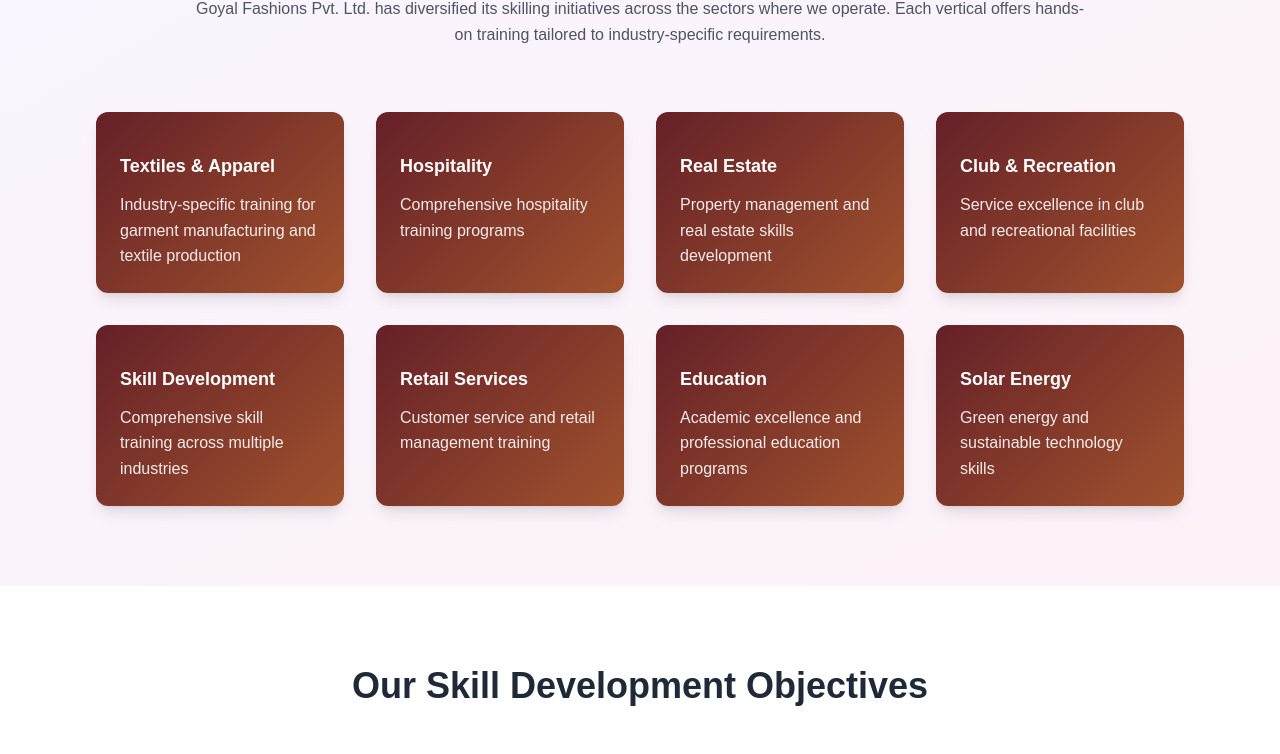
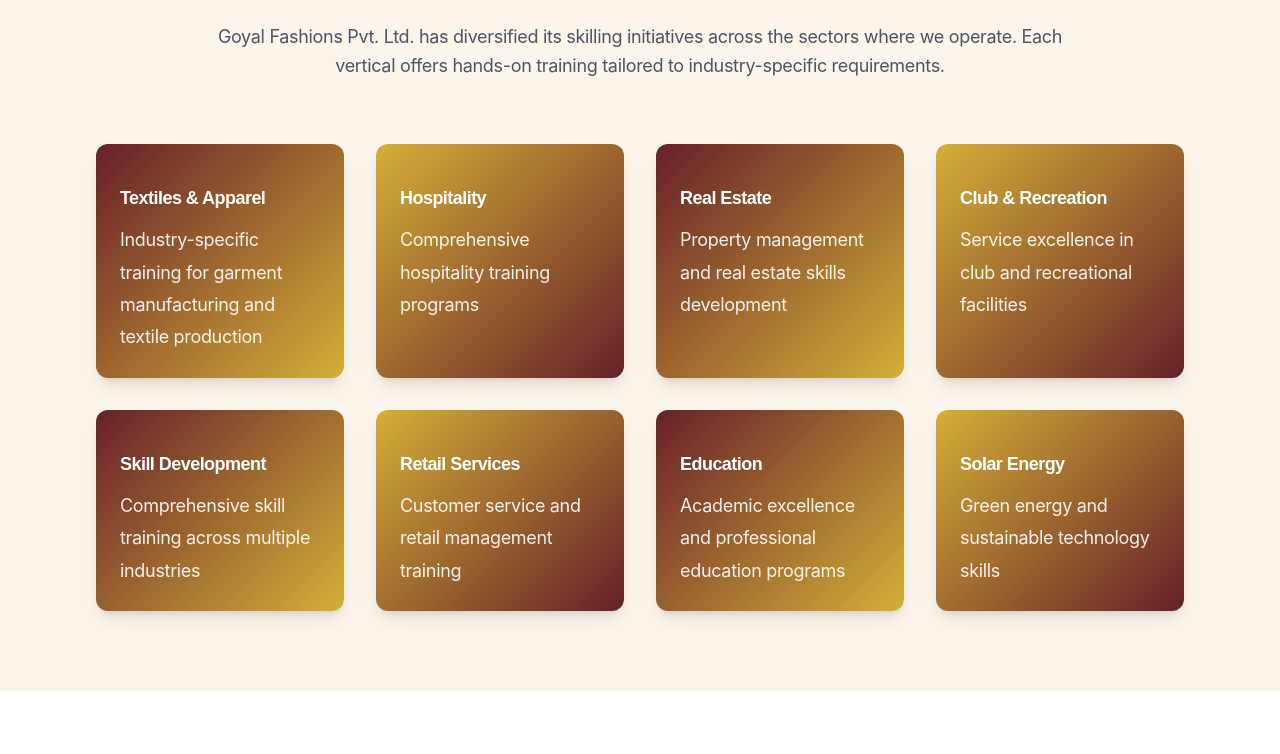
Before and after one commit to Gacky1/GoyalFashionsReact, a React (Create React App) app: page /education in a window 1280 px wide. Shown: the part 1156-1910 px from the top of the page. Built offline with nearby package versions, Linux system fonts and the light colour scheme.

Commit message:
Fixed all the changes

```diff
--- a/src/components/Navbar.jsx
+++ b/src/components/Navbar.jsx
@@ -51,7 +51,7 @@
               <li key={link.to} className="animate-fadeInUp" style={{animationDelay: `${index * 0.1}s`}}>
                 <Link
                   to={link.to}
-                  className={`px-6 py-3 rounded-full font-semibold text-sm transition-all duration-300 hover:scale-105 hover:-translate-y-1 whitespace-nowrap relative overflow-hidden group ${
+                  className={`px-6 py-3 rounded-full font-semibold text-lg transition-all duration-300 hover:scale-105 hover:-translate-y-1 whitespace-nowrap relative overflow-hidden group ${
                     location.pathname === link.to
                       ? 'text-white bg-gradient-maroon-golden shadow-lg shadow-golden/30'
                       : 'text-maroon hover:text-golden'
@@ -87,7 +87,7 @@
                 <Link
                   to={link.to}
                   onClick={() => setIsMobileMenuOpen(false)}
-                  className={`block px-6 py-4 rounded-xl font-semibold text-center transition-all duration-300 hover:scale-105 relative overflow-hidden group ${
+                  className={`block px-6 py-4 rounded-xl font-bold text-center transition-all duration-300 hover:scale-105 relative overflow-hidden group ${
                     location.pathname === link.to
                       ? 'text-white bg-gradient-maroon-golden shadow-lg'
                       : 'text-maroon hover:text-white border-2 border-golden hover:border-transparent'
--- a/src/index.css
+++ b/src/index.css
@@ -1,7 +1,7 @@
 @import 'tailwindcss/base';
 @import 'tailwindcss/components';
 @import 'tailwindcss/utilities';
-@import url('https://fonts.googleapis.com/css2?family=Poppins:wght@300;400;500;600;700;800&display=swap');
+@import url('https://fonts.googleapis.com/css2?family=Outfit:wght@300;400;500;600;700;800&family=Space+Grotesk:wght@400;500;600;700&display=swap');
 @import url('https://cdnjs.cloudflare.com/ajax/libs/font-awesome/6.0.0/css/all.min.css');
 
 * {
@@ -15,10 +15,23 @@
 }
 
 body {
-  font-family: 'Poppins', sans-serif;
-  line-height: 1.6;
+  font-family: 'Outfit', -apple-system, BlinkMacSystemFont, 'Segoe UI', sans-serif;
+  line-height: 1.7;
   color: #1f2937;
   overflow-x: hidden;
+  font-weight: 400;
+  letter-spacing: -0.02em;
+}
+
+/* Hero section text should be white */
+.hero-text {
+  color: white !important;
+}
+
+.hero-text h1,
+.hero-text h2,
+.hero-text p {
+  color: white !important;
 }
 
 /* Prevent horizontal overflow */
@@ -323,3 +336,78 @@
 .bg-gradient-golden-maroon {
   background: linear-gradient(135deg, #D4AF37 0%, #652028 100%);
 }
+
+/* Typography Improvements */
+h1, h2, h3, h4, h5, h6 {
+  font-family: 'Space Grotesk', sans-serif;
+  font-weight: 600;
+  line-height: 1.2;
+  letter-spacing: -0.03em;
+  color: #1f2937;
+}
+
+h1 {
+  font-size: 3.5rem;
+  font-weight: 700;
+}
+
+h2 {
+  font-size: 2.5rem;
+  font-weight: 600;
+}
+
+h3 {
+  font-size: 1.875rem;
+  font-weight: 600;
+}
+
+p {
+  font-size: 1.125rem;
+  line-height: 1.8;
+  color: #1f2937;
+  font-weight: 400;
+}
+
+.lead-text {
+  font-size: 1.25rem;
+  line-height: 1.8;
+  color: #1f2937;
+  font-weight: 400;
+}
+
+.small-text {
+  font-size: 0.875rem;
+  line-height: 1.6;
+  color: #1f2937;
+}
+
+.font-display {
+  font-family: 'Space Grotesk', sans-serif;
+}
+
+.font-body {
+  font-family: 'Outfit', sans-serif;
+}
+
+/* Responsive Typography */
+@media (max-width: 768px) {
+  h1 {
+    font-size: 2.5rem;
+  }
+
+  h2 {
+    font-size: 2rem;
+  }
+
+  h3 {
+    font-size: 1.5rem;
+  }
+
+  p {
+    font-size: 1rem;
+  }
+
+  .lead-text {
+    font-size: 1.125rem;
+  }
+}
--- a/src/pages/About.jsx
+++ b/src/pages/About.jsx
@@ -70,7 +70,7 @@
       {/* Page Hero */}
       <section className="h-96 colorful-bg flex items-center justify-center text-center text-white relative about-hero-bg bg-cover bg-center">
         <div className="absolute inset-0 bg-black/30 z-10"></div>
-        <div className="z-20 max-w-4xl px-8">
+        <div className="z-20 max-w-4xl px-8 hero-text">
           <h1 className="font-serif text-5xl font-bold text-stroke text-shadow mb-4 animate-fadeInUp">
             India's Premier Flagship Enterprise
           </h1>
--- a/src/pages/Education.jsx
+++ b/src/pages/Education.jsx
@@ -89,7 +89,7 @@
       {/* Page Hero */}
       <section className="h-96 colorful-bg flex items-center justify-center text-center text-white relative education-hero-bg bg-cover bg-center">
         <div className="absolute inset-0 bg-black/30 z-10"></div>
-        <div className="z-20 max-w-4xl px-8">
+        <div className="z-20 max-w-4xl px-8 hero-text">
           <h1 className="font-serif text-4xl md:text-5xl font-bold text-stroke text-shadow mb-4 animate-fadeInUp">
             Empowering People, Enabling Progress
           </h1>
@@ -122,7 +122,7 @@
       </section>
 
       {/* Skill Development Overview */}
-      <section className="py-20 bg-gradient-to-br from-purple-50 to-pink-50">
+      <section className="py-20 bg-off-white">
         <div className="max-w-6xl mx-auto px-8">
           <div className="text-center mb-16 animate-fadeInUp">
             <h2 className="text-4xl font-bold mb-6 gradient-text">Skill Development: Building Skills for Today & Tomorrow</h2>
@@ -132,61 +132,61 @@
           </div>
 
           <div className="grid md:grid-cols-2 lg:grid-cols-4 gap-8 stagger-animation">
-            <div className="bg-gradient-to-br from-blue-400 to-blue-600 text-white p-6 rounded-xl shadow-lg vibrant-card animate-fadeInUp" style={{'--stagger': 1}}>
-              <div className="text-3xl mb-4 icon-bounce">
+            <div className="bg-gradient-maroon-golden text-white p-6 rounded-xl shadow-lg animate-fadeInUp" style={{'--stagger': 1}}>
+              <div className="text-3xl mb-4 icon-bounce text-white">
                 <i className="fas fa-tshirt"></i>
               </div>
-              <h3 className="font-bold text-lg mb-3">Textiles & Apparel</h3>
-              <p className="opacity-90">Industry-specific training for garment manufacturing and textile production</p>
+              <h3 className="font-bold text-lg mb-3 text-white">Textiles & Apparel</h3>
+              <p className="opacity-90 text-white">Industry-specific training for garment manufacturing and textile production</p>
             </div>
-            <div className="bg-gradient-to-br from-green-400 to-green-600 text-white p-6 rounded-xl shadow-lg vibrant-card animate-fadeInUp" style={{'--stagger': 2}}>
-              <div className="text-3xl mb-4 icon-bounce">
+            <div className="bg-gradient-golden-maroon text-white p-6 rounded-xl shadow-lg animate-fadeInUp" style={{'--stagger': 2}}>
+              <div className="text-3xl mb-4 icon-bounce text-white">
                 <i className="fas fa-hotel"></i>
               </div>
-              <h3 className="font-bold text-lg mb-3">Hospitality</h3>
-              <p className="opacity-90">Comprehensive hospitality training programs</p>
+              <h3 className="font-bold text-lg mb-3 text-white">Hospitality</h3>
+              <p className="opacity-90 text-white">Comprehensive hospitality training programs</p>
             </div>
-            <div className="bg-gradient-to-br from-purple-400 to-purple-600 text-white p-6 rounded-xl shadow-lg vibrant-card animate-fadeInUp" style={{'--stagger': 3}}>
-              <div className="text-3xl mb-4 icon-bounce">
+            <div className="bg-gradient-maroon-golden text-white p-6 rounded-xl shadow-lg animate-fadeInUp" style={{'--stagger': 3}}>
+              <div className="text-3xl mb-4 icon-bounce text-white">
                 <i className="fas fa-building"></i>
               </div>
-              <h3 className="font-bold text-lg mb-3">Real Estate</h3>
-              <p className="opacity-90">Property management and real estate skills development</p>
+              <h3 className="font-bold text-lg mb-3 text-white">Real Estate</h3>
+              <p className="opacity-90 text-white">Property management and real estate skills development</p>
             </div>
-            <div className="bg-gradient-to-br from-pink-400 to-pink-600 text-white p-6 rounded-xl shadow-lg vibrant-card animate-fadeInUp" style={{'--stagger': 4}}>
-              <div className="text-3xl mb-4 icon-bounce">
+            <div className="bg-gradient-golden-maroon text-white p-6 rounded-xl shadow-lg animate-fadeInUp" style={{'--stagger': 4}}>
+              <div className="text-3xl mb-4 icon-bounce text-white">
                 <i className="fas fa-swimming-pool"></i>
               </div>
-              <h3 className="font-bold text-lg mb-3">Club & Recreation</h3>
-              <p className="opacity-90">Service excellence in club and recreational facilities</p>
+              <h3 className="font-bold text-lg mb-3 text-white">Club & Recreation</h3>
+              <p className="opacity-90 text-white">Service excellence in club and recreational facilities</p>
             </div>
-            <div className="bg-gradient-to-br from-indigo-400 to-indigo-600 text-white p-6 rounded-xl shadow-lg vibrant-card animate-fadeInUp" style={{'--stagger': 5}}>
-              <div className="text-3xl mb-4 icon-bounce">
+            <div className="bg-gradient-maroon-golden text-white p-6 rounded-xl shadow-lg animate-fadeInUp" style={{'--stagger': 5}}>
+              <div className="text-3xl mb-4 icon-bounce text-white">
                 <i className="fas fa-tools"></i>
               </div>
-              <h3 className="font-bold text-lg mb-3">Skill Development</h3>
-              <p className="opacity-90">Comprehensive skill training across multiple industries</p>
+              <h3 className="font-bold text-lg mb-3 text-white">Skill Development</h3>
+              <p className="opacity-90 text-white">Comprehensive skill training across multiple industries</p>
             </div>
-            <div className="bg-gradient-to-br from-red-400 to-red-600 text-white p-6 rounded-xl shadow-lg vibrant-card animate-fadeInUp" style={{'--stagger': 6}}>
-              <div className="text-3xl mb-4 icon-bounce">
+            <div className="bg-gradient-golden-maroon text-white p-6 rounded-xl shadow-lg animate-fadeInUp" style={{'--stagger': 6}}>
+              <div className="text-3xl mb-4 icon-bounce text-white">
                 <i className="fas fa-shopping-cart"></i>
               </div>
-              <h3 className="font-bold text-lg mb-3">Retail Services</h3>
-              <p className="opacity-90">Customer service and retail management training</p>
+              <h3 className="font-bold text-lg mb-3 text-white">Retail Services</h3>
+              <p className="opacity-90 text-white">Customer service and retail management training</p>
             </div>
-            <div className="bg-gradient-to-br from-teal-400 to-teal-600 text-white p-6 rounded-xl shadow-lg vibrant-card animate-fadeInUp" style={{'--stagger': 7}}>
-              <div className="text-3xl mb-4 icon-bounce">
+            <div className="bg-gradient-maroon-golden text-white p-6 rounded-xl shadow-lg animate-fadeInUp" style={{'--stagger': 7}}>
+              <div className="text-3xl mb-4 icon-bounce text-white">
                 <i className="fas fa-graduation-cap"></i>
               </div>
-              <h3 className="font-bold text-lg mb-3">Education</h3>
-              <p className="opacity-90">Academic excellence and professional education programs</p>
+              <h3 className="font-bold text-lg mb-3 text-white">Education</h3>
+              <p className="opacity-90 text-white">Academic excellence and professional education programs</p>
             </div>
-            <div className="bg-gradient-to-br from-yellow-400 to-orange-500 text-white p-6 rounded-xl shadow-lg vibrant-card animate-fadeInUp" style={{'--stagger': 8}}>
-              <div className="text-3xl mb-4 icon-bounce">
+            <div className="bg-gradient-golden-maroon text-white p-6 rounded-xl shadow-lg animate-fadeInUp" style={{'--stagger': 8}}>
+              <div className="text-3xl mb-4 icon-bounce text-white">
                 <i className="fas fa-solar-panel"></i>
               </div>
-              <h3 className="font-bold text-lg mb-3">Solar Energy</h3>
-              <p className="opacity-90">Green energy and sustainable technology skills</p>
+              <h3 className="font-bold text-lg mb-3 text-white">Solar Energy</h3>
+              <p className="opacity-90 text-white">Green energy and sustainable technology skills</p>
             </div>
           </div>
         </div>
@@ -194,7 +194,7 @@
 
       {/* Skill Development Objectives */}
       <section className="py-20 max-w-6xl mx-auto px-8">
-        <h2 className="text-4xl font-bold text-center mb-12">Our Skill Development Objectives</h2>
+        <h2 className="text-4xl font-bold text-center mb-12 gradient-text">Our Skill Development Objectives</h2>
         <div className="grid md:grid-cols-2 lg:grid-cols-3 gap-8">
           <div className="text-center">
             <div className="w-16 h-16 bg-blue-100 rounded-full flex items-center justify-center mx-auto mb-4">
@@ -237,7 +237,7 @@
       {/* Skill Training Domains */}
       <section className="py-20 bg-gray-50">
         <div className="max-w-6xl mx-auto px-8">
-          <h2 className="text-4xl font-bold text-center mb-12">Skill Training Domains</h2>
+          <h2 className="text-4xl font-bold text-center mb-12 gradient-text">Skill Training Domains</h2>
           <div className="grid md:grid-cols-2 lg:grid-cols-4 gap-8">
             <div className="bg-white p-6 rounded-xl shadow-lg">
               <h3 className="font-bold text-xl mb-4 text-blue-600">Textile & Apparel</h3>
@@ -280,7 +280,7 @@
 
       {/* Training Model */}
       <section className="py-20 max-w-6xl mx-auto px-8">
-        <h2 className="text-4xl font-bold text-center mb-12">Our Skill Training Model</h2>
+        <h2 className="text-4xl font-bold text-center mb-12 gradient-text">Our Skill Training Model</h2>
         <p className="text-center text-xl text-gray-600 mb-12">We follow a "Training-to-Employment" approach</p>
         <div className="grid md:grid-cols-2 lg:grid-cols-5 gap-8">
           <div className="text-center">
@@ -324,7 +324,7 @@
       {/* Training Infrastructure */}
       <section className="py-20 bg-gray-50">
         <div className="max-w-6xl mx-auto px-8">
-          <h2 className="text-4xl font-bold text-center mb-12">Training Infrastructure</h2>
+          <h2 className="text-4xl font-bold text-center mb-12 gradient-text">Training Infrastructure</h2>
           <div className="grid md:grid-cols-3 gap-8">
             <div className="bg-white p-8 rounded-xl shadow-lg text-center">
               <i className="fas fa-building text-4xl text-blue-600 mb-4"></i>
@@ -347,7 +347,7 @@
 
       {/* Student Testimonials */}
       <section className="py-20 max-w-6xl mx-auto px-8">
-        <h2 className="text-4xl font-bold text-center mb-12">Student & Alumni Testimonials</h2>
+        <h2 className="text-4xl font-bold text-center mb-12 gradient-text">Student & Alumni Testimonials</h2>
         <div className="grid md:grid-cols-3 gap-8">
           <div className="bg-white p-8 rounded-xl shadow-lg">
             <div className="text-yellow-500 mb-4">
@@ -395,29 +395,29 @@
       </section>
 
       {/* Impact Statistics */}
-      <section className="py-20 bg-gradient-primary text-white">
+      <section className="py-20 colorful-bg text-white">
         <div className="max-w-6xl mx-auto px-8">
-          <h2 className="text-4xl font-bold text-center mb-12">Impact So Far</h2>
+          <h2 className="text-4xl font-bold text-center mb-12 text-white">Impact So Far</h2>
           <div className="grid md:grid-cols-2 lg:grid-cols-4 gap-8 text-center">
             <div>
-              <div className="text-5xl font-bold mb-2">11,000+</div>
-              <p className="text-xl">Youth Trained</p>
-              <p className="text-sm opacity-80">Across Rajasthan and neighboring states</p>
+              <div className="text-5xl font-bold mb-2 text-white">11,000+</div>
+              <p className="text-xl text-white">Youth Trained</p>
+              <p className="text-sm opacity-80 text-white">Across Rajasthan and neighboring states</p>
             </div>
             <div>
-              <div className="text-5xl font-bold mb-2">100%</div>
-              <p className="text-xl">Captive Employment</p>
-              <p className="text-sm opacity-80">Through Ananta Hotels and Goyal Group Units</p>
+              <div className="text-5xl font-bold mb-2 text-white">100%</div>
+              <p className="text-xl text-white">Captive Employment</p>
+              <p className="text-sm opacity-80 text-white">Through Ananta Hotels and Goyal Group Units</p>
             </div>
             <div>
-              <div className="text-5xl font-bold mb-2">500+</div>
-              <p className="text-xl">Women-led SHGs</p>
-              <p className="text-sm opacity-80">Development in textile packaging & stitching</p>
+              <div className="text-5xl font-bold mb-2 text-white">500+</div>
+              <p className="text-xl text-white">Women-led SHGs</p>
+              <p className="text-sm opacity-80 text-white">Development in textile packaging & stitching</p>
             </div>
             <div>
-              <div className="text-5xl font-bold mb-2">A+</div>
-              <p className="text-xl">Government Recognition</p>
-              <p className="text-sm opacity-80">Strong record under Central & State schemes</p>
+              <div className="text-5xl font-bold mb-2 text-white">A+</div>
+              <p className="text-xl text-white">Government Recognition</p>
+              <p className="text-sm opacity-80 text-white">Strong record under Central & State schemes</p>
             </div>
           </div>
         </div>
@@ -425,7 +425,7 @@
 
       {/* Government Schemes Table */}
       <section className="py-20 max-w-6xl mx-auto px-8">
-        <h2 className="text-4xl font-bold text-center mb-12">Training Under Government Schemes</h2>
+        <h2 className="text-4xl font-bold text-center mb-12 gradient-text">Training Under Government Schemes</h2>
         <div className="overflow-x-auto">
           <table className="w-full bg-white rounded-xl shadow-lg overflow-hidden">
             <thead className="bg-gray-50">
@@ -506,7 +506,7 @@
       {/* Government Partnerships */}
       <section className="py-20 bg-gray-50">
         <div className="max-w-6xl mx-auto px-8">
-          <h2 className="text-4xl font-bold text-center mb-12">Our Government Partnerships</h2>
+          <h2 className="text-4xl font-bold text-center mb-12 gradient-text">Our Government Partnerships</h2>
           <div className="grid grid-cols-2 md:grid-cols-3 lg:grid-cols-6 gap-8">
             <div className="bg-white p-6 rounded-xl shadow-lg text-center hover:shadow-xl transition-shadow">
               <div className="h-16 flex items-center justify-center mb-4">
@@ -550,7 +550,7 @@
 
        {/* GFPL Skilling Map */}
       <section className="py-20 max-w-6xl mx-auto px-8">
-        <h2 className="text-4xl font-bold text-center mb-12 bg-gradient-primary bg-clip-text text-transparent">
+        <h2 className="text-4xl font-bold text-center mb-12 gradient-text">
           GFPL Skilling Map
         </h2>
         <div className="text-center">
@@ -569,7 +569,7 @@
               <span><strong>Hunar Se Rozgar Tak:</strong> 05 Centers</span>
             </div>
           </div>
-          <div className="mt-8">
+          {/* <div className="mt-8">
             <a
               href="/WEb Upload Data GFPL_Excel Sheet.xlsx"
               className="download-button"
@@ -593,7 +593,7 @@
               </svg>
               <span>Students trained-2024-25</span>
             </a>
-          </div>
+          </div> */}
           <p className="mt-8 text-gray-600">
             Our skill development centers span across Rajasthan, providing training and employment opportunities in rural and urban areas.
           </p>
@@ -603,7 +603,7 @@
       {/* CTA Section */}
       <section className="py-20 text-center">
         <div className="max-w-4xl mx-auto px-8">
-          <h2 className="text-4xl font-bold mb-8 bg-gradient-primary bg-clip-text text-transparent">
+          <h2 className="text-4xl font-bold mb-8 gradient-text">
             Ready to Start Your Career?
           </h2>
           <p className="text-xl mb-8 text-gray-600">
--- a/src/pages/Employment.jsx
+++ b/src/pages/Employment.jsx
@@ -7,7 +7,7 @@
       {/* Page Hero */}
       <section className="h-96 colorful-bg flex items-center justify-center text-center text-white relative employment-hero-bg bg-cover bg-center">
         <div className="absolute inset-0 bg-black/30 z-10"></div>
-        <div className="z-20 max-w-4xl px-8">
+        <div className="z-20 max-w-4xl px-8 hero-text">
           <h1 className="font-serif text-3xl sm:text-4xl md:text-5xl font-bold text-stroke text-shadow mb-4 animate-fadeInUp">
             Captive Employment Opportunities
           </h1>
--- a/src/pages/Home.jsx
+++ b/src/pages/Home.jsx
@@ -9,7 +9,7 @@
         <div className="absolute inset-0 hero-bg bg-cover bg-center"></div>
         <div className="absolute inset-0 bg-black/40 z-10"></div>
 
-        <div className="z-20 max-w-4xl px-8">
+        <div className="z-20 max-w-4xl px-8 hero-text">
           <h1 className="font-serif text-4xl sm:text-6xl md:text-8xl font-bold mb-4 text-stroke text-shadow animate-fadeInUp">
             Goyal Fashions
           </h1>
```
Also changed, not shown: src/components/Loader.jsx (+15 -15 lines), src/pages/Contact.jsx (+7 -7 lines).
